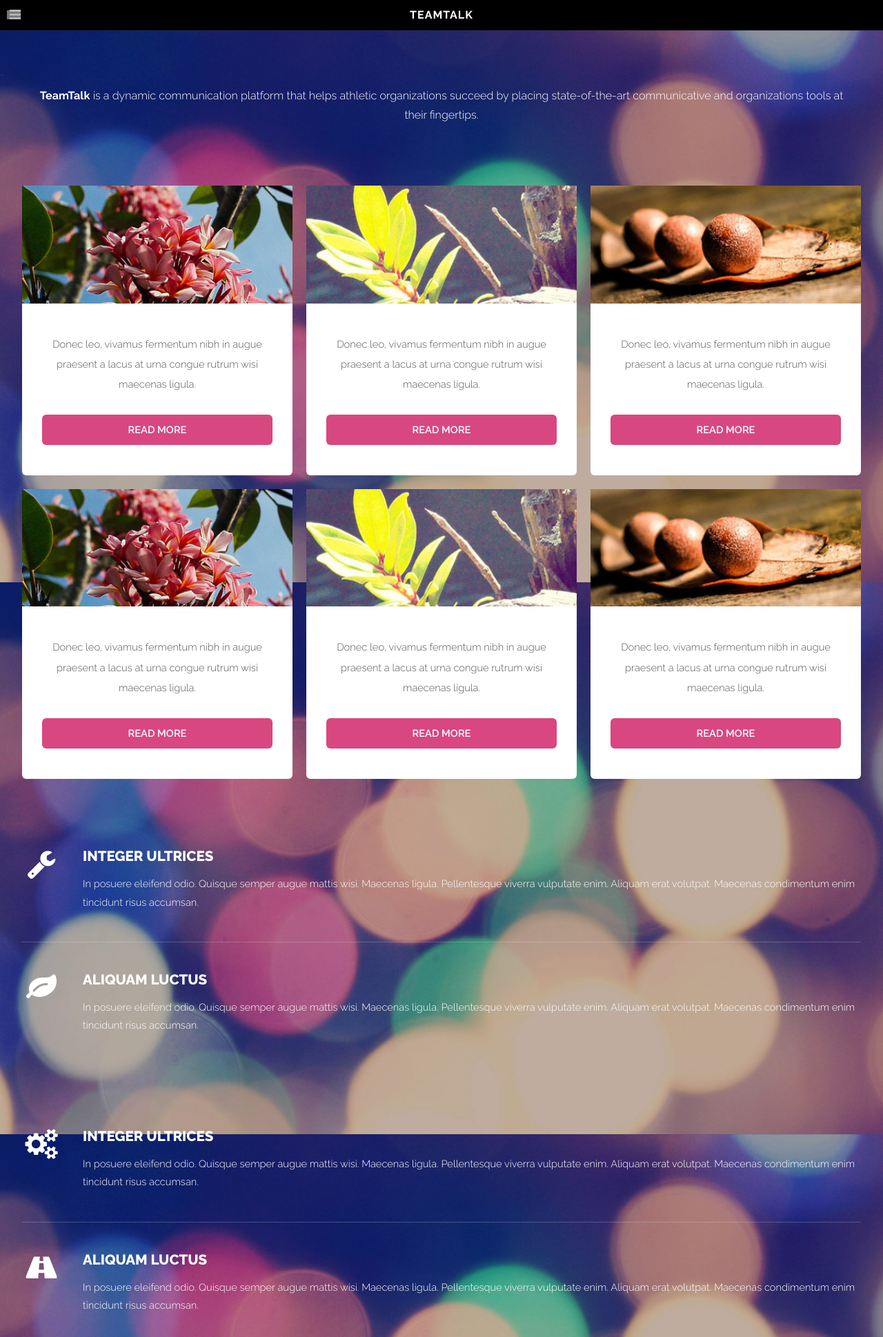
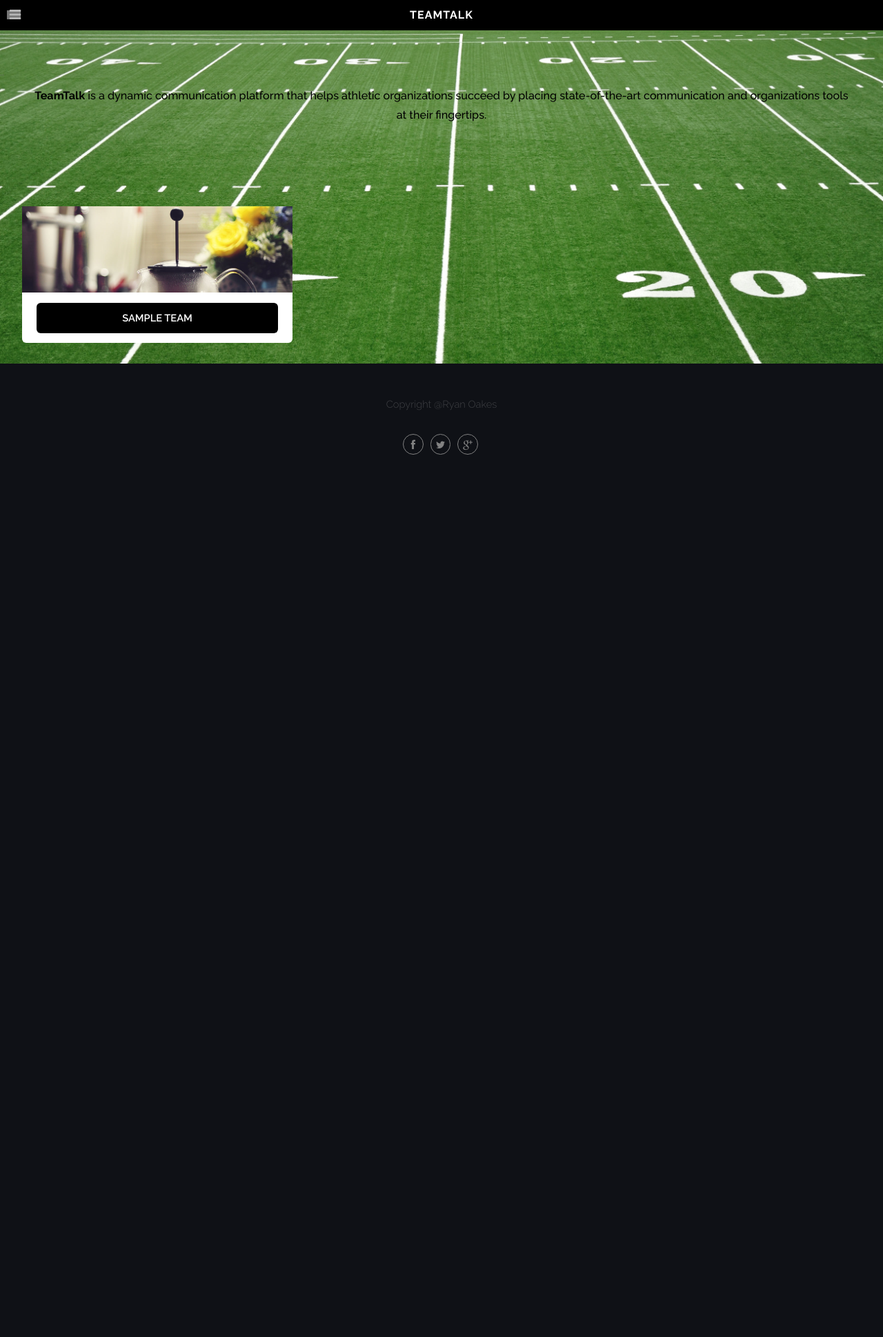
Before and after one commit to permanentdaylight/teamtalk, a Django app: page / in a window 1280 px wide. Shown: the top 1938 px of the page at 69% size. After the commit the page ends 659 px from the top, so only its background shows below. Run offline with Django 3.2, Linux system fonts and the light colour scheme; tables that the repository leaves empty hold one stand-in row (values such as "Sample post"); grey boxes are pictures that could not be loaded.

Commit message:
Linking up index template to talk with database

```diff
--- a/teamtalk/talk_app/static/talk_app/css/style.css
+++ b/teamtalk/talk_app/static/talk_app/css/style.css
@@ -191,6 +191,11 @@
 		color: rgba(85, 85, 85, 0.5) !important;
 	}
 
+	#field_text{
+		color: black;
+		font-weight: bolder;
+	}
+
 /* Image */
 
 	.image {
@@ -221,6 +226,7 @@
 			position: static;
 			display: block;
 			margin: 0;
+			padding-top: 30px;
 		}
 
 			.image.featured img {
@@ -426,7 +432,7 @@
 		-o-transition: background-color 0.35s ease-in-out;
 		-ms-transition: background-color 0.35s ease-in-out;
 		transition: background-color 0.35s ease-in-out;
-		background: #d84780;
+		background: #000000;
 		border-radius: 6px;
 		border: 0;
 		color: white;
@@ -485,6 +491,7 @@
 		padding-top: 10em;
 		padding-bottom: 2em;
 		background: url(../img/bg.jpg) no-repeat center top;
+		/*background-color: #778899;*/
 		background-size: cover;
 		background-attachment: fixed;
 		-webkit-backface-visibility: hidden;
@@ -573,17 +580,6 @@
 
 /* Main */
 
-/* Footer */
-
-	#footer {
-		text-align: center;
-	}
-
-		#footer .major h2,
-		#footer .major .byline {
-			color: #FFF !important;
-		}
-
 /* Page */
 
 	#page {
@@ -622,7 +618,7 @@
 /* Box */
 
 	.box {
-		padding: 3em 2em;
+		padding: 1em 1em;
 		background: #FFF;
 		text-align: center;
 		border-radius: 0px 0px 6px 6px;
--- a/teamtalk/talk_app/templates/talk_app/index.html
+++ b/teamtalk/talk_app/templates/talk_app/index.html
@@ -1,7 +1,9 @@
+{% load staticfiles %}
+
 <!DOCTYPE HTML>
 <html>
 	<head>
-		<title>Phase Shift by TEMPLATED</title>
+		<title>TeamTalk</title>
 		<meta http-equiv="content-type" content="text/html; charset=utf-8" />
 		<meta name="description" content="" />
 		<meta name="keywords" content="" />
@@ -35,129 +37,59 @@
 				<!-- Banner -->
 					<div id="banner" class="container">
 						<section>
-							<p><strong>TeamTalk</strong> is a dynamic communication platform that helps athletic organizations succeed by placing state-of-the-art communicative and organizations tools at their fingertips.
-						</section>
+							<p id="field_text"><strong>TeamTalk</strong> is a dynamic communication platform that helps athletic organizations succeed by placing state-of-the-art communication and organizations tools at their fingertips.
+            </section>
 					</div>
 
 				<!-- Extra -->
 					<div id="extra">
 						<div class="container">
 							<div class="row no-collapse-1">
-								<section class="4u"> <a href="#" class="image featured"><img src="static/talk_app/img/pic01.jpg" alt=""></a>
+
+                {% for team in teams %}
+                <section class="4u"> <a href="#" class="image featured"><img src="static/talk_app/img/pic04.jpg" alt=""></a>
 									<div class="box">
-										<p>Donec leo, vivamus fermentum nibh in augue praesent a lacus at urna congue rutrum  wisi maecenas ligula.</p>
-										<a href="#" class="button">Read More</a> </div>
+										<!-- <p>{{team.name}}</p> -->
+										<a href="#" class="button">{{team.name}}</a> </div>
 								</section>
-								<section class="4u"> <a href="#" class="image featured"><img src="static/talk_app/img/pic02.jpg" alt=""></a>
+								<!-- <section class="4u"> <a href="#" class="image featured"><img src="static/talk_app/img/pic02.jpg" alt=""></a>
 									<div class="box">
-										<p>Donec leo, vivamus fermentum nibh in augue praesent a lacus at urna congue rutrum  wisi maecenas ligula.</p>
-										<a href="#" class="button">Read More</a> </div>
+										<p>{{team.name}}</p>
+										<a href="#" class="button">Team Info</a> </div>
 								</section>
 								<section class="4u"> <a href="#" class="image featured"><img src="static/talk_app/img/pic03.jpg" alt=""></a>
 									<div class="box">
 										<p>Donec leo, vivamus fermentum nibh in augue praesent a lacus at urna congue rutrum  wisi maecenas ligula.</p>
-										<a href="#" class="button">Read More</a> </div>
+										<a href="#" class="button">Team Info</a> </div>
 								</section>
 							</div>
 							<div class="row no-collapse-1">
 								<section class="4u"> <a href="#" class="image featured"><img src="static/talk_app/img/pic01.jpg" alt=""></a>
 									<div class="box">
 										<p>Donec leo, vivamus fermentum nibh in augue praesent a lacus at urna congue rutrum  wisi maecenas ligula.</p>
-										<a href="#" class="button">Read More</a> </div>
+										<a href="#" class="button">Team Info</a> </div>
 								</section>
 								<section class="4u"> <a href="#" class="image featured"><img src="static/talk_app/img/pic02.jpg" alt=""></a>
 									<div class="box">
 										<p>Donec leo, vivamus fermentum nibh in augue praesent a lacus at urna congue rutrum  wisi maecenas ligula.</p>
-										<a href="#" class="button">Read More</a> </div>
+										<a href="#" class="button">Team Info</a> </div>
 								</section>
 								<section class="4u"> <a href="#" class="image featured"><img src="static/talk_app/img/pic03.jpg" alt=""></a>
 									<div class="box">
 										<p>Donec leo, vivamus fermentum nibh in augue praesent a lacus at urna congue rutrum  wisi maecenas ligula.</p>
-										<a href="#" class="button">Read More</a> </div>
+										<a href="#" class="button">Team Info</a> </div> -->
 								</section>
+                {% endfor %}
 							</div>
 						</div>
 					</div>
-
-				<!-- Main -->
-					<div id="main">
-						<div class="container">
-							<div class="row">
-
-								<!-- Content -->
-								<div class="6u">
-									<section>
-										<ul class="style">
-											<li class="fa fa-wrench">
-												<h3>Integer ultrices</h3>
-												<span>In posuere eleifend odio. Quisque semper augue mattis wisi. Maecenas ligula. Pellentesque viverra vulputate enim. Aliquam erat volutpat. Maecenas condimentum enim tincidunt risus accumsan.</span> </li>
-											<li class="fa fa-leaf">
-												<h3>Aliquam luctus</h3>
-												<span>In posuere eleifend odio. Quisque semper augue mattis wisi. Maecenas ligula. Pellentesque viverra vulputate enim. Aliquam erat volutpat. Maecenas condimentum enim tincidunt risus accumsan.</span> </li>
-										</ul>
-									</section>
-								</div>
-								<div class="6u">
-									<section>
-										<ul class="style">
-											<li class="fa fa-cogs">
-												<h3>Integer ultrices</h3>
-												<span>In posuere eleifend odio. Quisque semper augue mattis wisi. Maecenas ligula. Pellentesque viverra vulputate enim. Aliquam erat volutpat. Maecenas condimentum enim tincidunt risus accumsan.</span> </li>
-											<li class="fa fa-road">
-												<h3>Aliquam luctus</h3>
-												<span>In posuere eleifend odio. Quisque semper augue mattis wisi. Maecenas ligula. Pellentesque viverra vulputate enim. Aliquam erat volutpat. Maecenas condimentum enim tincidunt risus accumsan.</span> </li>
-										</ul>
-									</section>
-								</div>
-							</div>
-						</div>
-					</div>
-
-	</div>
-
-	<!-- Footer -->
-		<div id="footer" class="wrapper style2">
-			<div class="container">
-				<section>
-					<header class="major">
-						<h2>Mauris vulputate dolor</h2>
-						<span class="byline">Integer sit amet pede vel arcu aliquet pretium</span>
-					</header>
-					<form method="post" action="#">
-						<div class="row half">
-							<div class="12u">
-								<input class="text" type="text" name="name" id="name" placeholder="Name" />
-							</div>
-						</div>
-						<div class="row half">
-							<div class="12u">
-								<input class="text" type="text" name="email" id="email" placeholder="Email" />
-							</div>
-						</div>
-						<div class="row half">
-							<div class="12u">
-								<textarea name="message" id="message" placeholder="Message"></textarea>
-							</div>
-						</div>
-						<div class="row half">
-							<div class="12u">
-								<ul class="actions">
-									<li>
-										<input type="submit" value="Send Message" class="button alt" />
-									</li>
-								</ul>
-							</div>
-						</div>
-					</form>
-				</section>
-			</div>
-		</div>
+	    </div>
 
 	<!-- Copyright -->
 		<div id="copyright">
 			<div class="container">
 				<div class="copyright">
-					<p>Design: <a href="http://templated.co">TEMPLATED</a> Images: <a href="http://unsplash.com">Unsplash</a> (<a href="http://unsplash.com/cc0">CC0</a>)</p>
+					<p>Copyright @Ryan Oakes</p>
 					<ul class="icons">
 						<li><a href="#" class="fa fa-facebook"><span>Facebook</span></a></li>
 						<li><a href="#" class="fa fa-twitter"><span>Twitter</span></a></li>
--- a/teamtalk/talk_app/views.py
+++ b/teamtalk/talk_app/views.py
@@ -8,7 +8,8 @@ from .serializers import TeamSerializer, PlayerSerializer, CoachSerializer
 
 
 def index(request):
-    context = {}
+    teams = Team.objects.all()
+    context = {'teams': teams}
     return render(request, "talk_app/index.html", context)
 
 
```
Also changed, not shown: teamtalk/talk_app/static/talk_app/img/bg.jpg, teamtalk/talk_app/static/talk_app/img/pic01.jpg, teamtalk/talk_app/static/talk_app/img/pic02.jpg (deleted).
